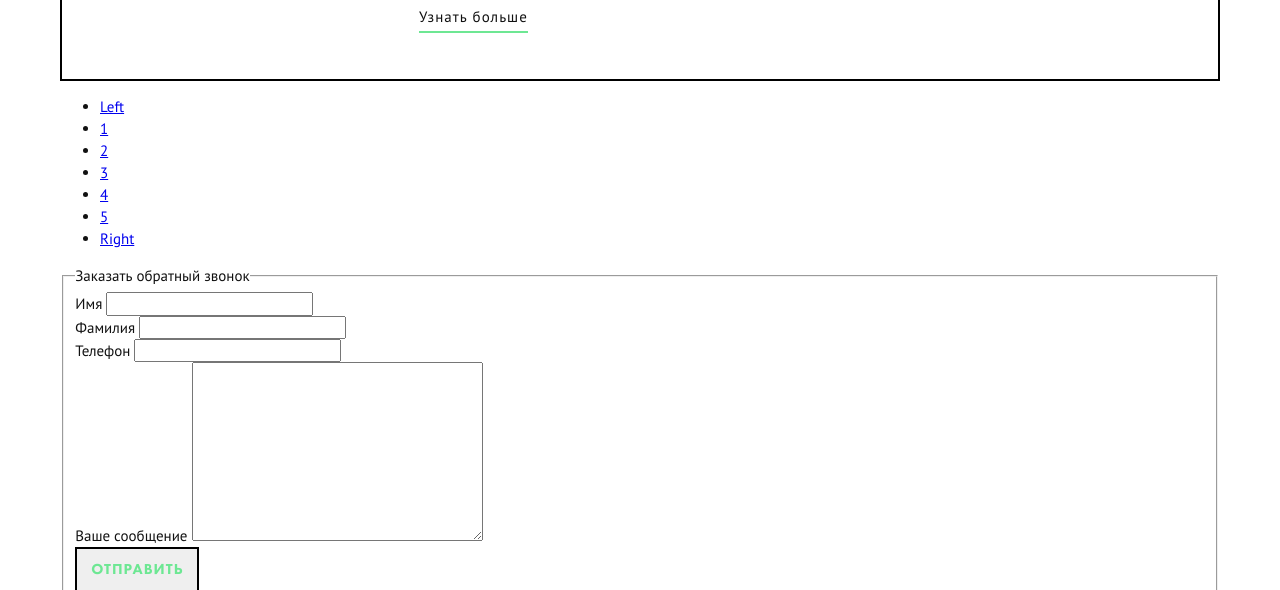
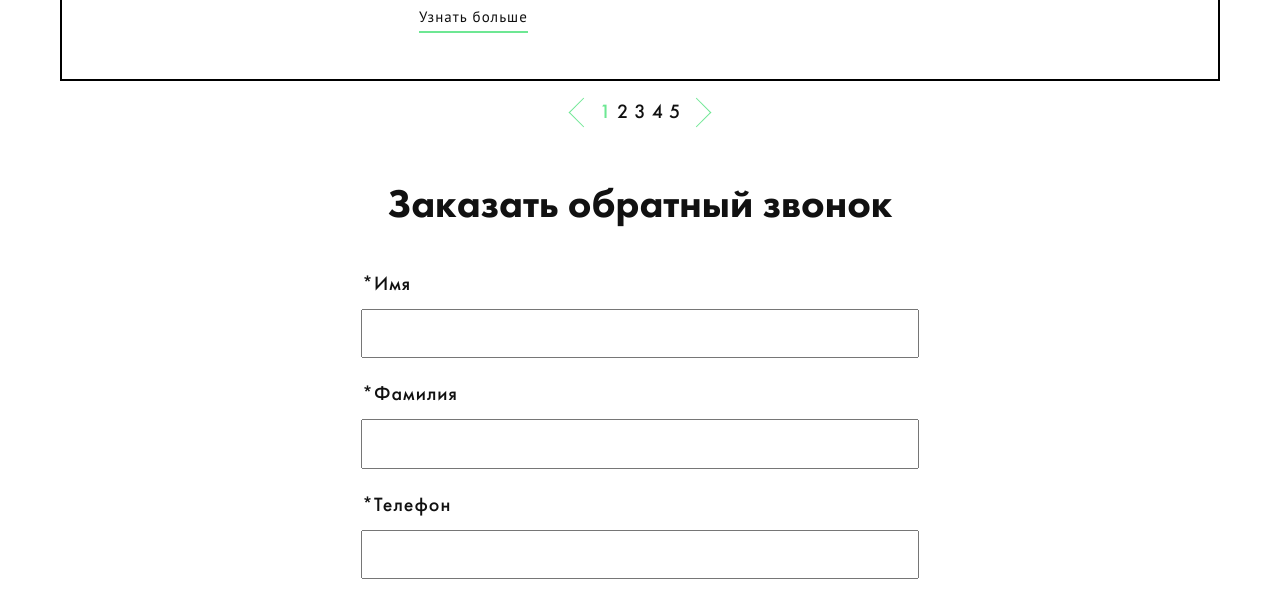
Before and after one commit to s-fomenko/Ice-Ace, a website: page src/index.html in a window 1280 px wide. Shown: the part 825-1415 px from the top of the page. Drawn offline with nearby package versions, Linux system fonts and the light colour scheme; files that its build step writes are made by us from their sources; files whose address does not match are found by name; a web font is replaced by a local one.

Commit message:
form full

```diff
--- a/src/blocks/base/global.scss
+++ b/src/blocks/base/global.scss
@@ -2,6 +2,7 @@ html,
 body {
   margin: 0;
   padding: 0;
+  padding-bottom: 1000px;
 }
 
 body {
--- a/src/blocks/button/button.scss
+++ b/src/blocks/button/button.scss
@@ -12,4 +12,12 @@
   &--offer {
     padding: 10px 34px;
   }
+
+  &--form {
+    margin: 0 auto;
+    display: block;
+    background: #ffffff;
+    padding: 10px 19px;
+    cursor: pointer;
+  }
 }
--- /dev/null
+++ b/src/blocks/form/form.scss
@@ -0,0 +1,69 @@
+.form {
+  width: 558px;
+  box-sizing: border-box;
+  margin: 0 auto;
+  padding-top: 35px;
+
+  &__list {
+    border: 0;
+    margin: 0;
+    padding: 0;
+  }
+
+  &__title {
+    font-family: $futura-pt-heavy;
+    font-size: 40px;
+    line-height: 35px;
+    color: $color-black;
+    text-align: center;
+    padding: 10px;
+    margin-bottom: 27px;
+  }
+
+  &__item {
+    display: flex;
+    flex-direction: column;
+    margin-bottom: 10px;
+
+    &:nth-of-type(3) {
+      margin-bottom: 15px;
+    }
+
+    &:last-of-type {
+      margin-bottom: 60px;
+    }
+  }
+
+  &__label {
+    font-family: $futura-pt-medium;
+    font-size: 20px;
+    line-height: 25px;
+    color: $color-black;
+    position: relative;
+    padding: 13px;
+    letter-spacing: 1px;
+
+    &::before {
+      content: "*";
+      position: absolute;
+      top: 13px;
+      left: 1px;
+    }
+
+    &--textarea {
+      padding: 11px 0;
+
+      &::before {
+        display: none;
+      }
+    }
+  }
+
+  &__input {
+    padding: 14px 20px;
+  }
+
+  &__area {
+    padding: 10px;
+  }
+}
--- a/src/blocks/offer/offer.scss
+++ b/src/blocks/offer/offer.scss
@@ -1,22 +1,22 @@
 .offer {
-  border: 2px solid #000000;
   display: flex;
   padding-bottom: 7px;
+  border: 2px solid #000000;
 
   &__item {
     box-sizing: border-box;
 
     &:first-of-type {
+      position: relative;
       width: 300px;
+      margin-right: 35px;
       padding: 50px 42px 30px 59px;
-      position: relative;
-      margin-right: 35px;
     }
 
     &:nth-of-type(2) {
       width: 550px;
+      margin-right: 10px;
       padding: 44px 22px;
-      margin-right: 10px;
     }
 
     &:last-of-type {
@@ -33,84 +33,84 @@
   }
 
   &__name {
-    font-family: $futura-pt-book;
-    font-size: 15px;
-    line-height: 17px;
-    color: #ffffff;
-    background-color: #000000;
-    text-decoration: none;
-    display: block;
-    text-align: center;
     position: absolute;
     bottom: 104px;
     left: 58px;
+    display: block;
+    box-sizing: border-box;
     width: 200px;
-    box-sizing: border-box;
     padding: 7px 10px;
+    font-size: 15px;
+    line-height: 17px;
+    font-family: $futura-pt-book;
+    text-align: center;
+    color: #ffffff;
+    text-decoration: none;
     letter-spacing: 2px;
+    background-color: #000000;
   }
 
   &__title {
+    margin: 0;
+    margin-bottom: 6px;
     padding: 0;
-    margin: 0;
-    font-family: $futura-pt-heavy;
     font-size: 30px;
     line-height: 35px;
+    font-family: $futura-pt-heavy;
     color: $color-black;
     word-spacing: 1px;
-    margin-bottom: 6px;
   }
 
   &__date {
     margin: 0;
-    font-family: $pt-sans;
+    margin-bottom: 9px;
+    padding: 3px;
     font-size: 15px;
     line-height: 25px;
+    font-family: $pt-sans;
     color: $color-black;
-    padding: 3px;
     letter-spacing: 1px;
-    margin-bottom: 9px;
   }
 
   &__subtitle {
     margin: 0;
-    font-family: $futura-pt-medium;
+    margin-bottom: 10px;
+    padding: 3px;
     font-size: 20px;
     line-height: 25px;
+    font-family: $futura-pt-medium;
     color: $color-black;
-    padding: 3px;
     letter-spacing: 1px;
-    margin-bottom: 10px;
   }
 
   &__text {
     margin: 0;
-    font-family: $pt-sans;
+    margin-bottom: 9px;
+    padding: 5px 43px 8px 0;
     font-size: 15px;
     line-height: 22px;
+    font-family: $pt-sans;
     color: $color-black;
-    padding: 5px 43px 8px 0;
     letter-spacing: 1px;
-    margin-bottom: 9px;
   }
 
   &__link {
-    font-family: $pt-sans;
+    padding-bottom: 5px;
     font-size: 15px;
     line-height: 22px;
+    font-family: $pt-sans;
     color: $color-black;
     text-decoration: none;
+    letter-spacing: 1px;
     border-bottom: 2px solid $color-green;
-    letter-spacing: 1px;
-    padding-bottom: 5px;
   }
 
   &__price {
-    font-family: $futura-pt-medium;
+    margin-bottom: 16px;
     font-size: 30px;
     line-height: 70px;
+    font-family: $futura-pt-medium;
     color: $color-black;
     letter-spacing: 1px;
-    margin-bottom: 16px;
   }
 }
--- /dev/null
+++ b/src/blocks/pagination/pagination.scss
@@ -0,0 +1,58 @@
+.pagination {
+  display: flex;
+  justify-content: center;
+  margin: 0;
+  padding: 0;
+  list-style: none;
+
+  &__item {
+    position: relative;
+    padding: 0 3px;
+  }
+
+  &__link {
+    font-size: 20px;
+    line-height: 60px;
+    font-family: $futura-pt-medium;
+    color: $color-black;
+    text-decoration: none;
+
+    &--active {
+      color: $color-green;
+    }
+
+    &--left {
+      font-size: 0;
+
+      &::after {
+        content: "";
+        position: absolute;
+        top: 21px;
+        left: -18px;
+        display: block;
+        width: 20px;
+        height: 20px;
+        border-top: 1px solid $color-green;
+        border-left: 1px solid $color-green;
+        transform: rotate(-45deg);
+      }
+    }
+
+    &--right {
+      font-size: 0;
+
+      &::after {
+        content: "";
+        position: absolute;
+        top: 21px;
+        right: -18px;
+        display: block;
+        width: 20px;
+        height: 20px;
+        border-top: 1px solid $color-green;
+        border-right: 1px solid $color-green;
+        transform: rotate(45deg);
+      }
+    }
+  }
+}
--- a/src/index.html
+++ b/src/index.html
@@ -129,7 +129,7 @@
 
         <ul class="pagination">
           <li class="pagination__item">
-            <a class="pagination__link  pagination__link--active" href="#">Left</a>
+            <a class="pagination__link  pagination__link--left" href="#">Left</a>
           </li>
           <li class="pagination__item">
             <a class="pagination__link  pagination__link--active" href="#">1</a>
@@ -147,7 +147,7 @@
             <a class="pagination__link" href="#">5</a>
           </li>
           <li class="pagination__item">
-            <a class="pagination__link" href="#">Right</a>
+            <a class="pagination__link  pagination__link--right" href="#">Right</a>
           </li>
         </ul>
 
@@ -171,11 +171,11 @@
             </div>
 
             <div class="form__item">
-              <label for="textarea" class="form__label">Ваше сообщение</label>
-              <textarea id="textarea" class="form__area" rows="10" cols="30" name="textarea"></textarea>
+              <label for="textarea" class="form__label  form__label--textarea">Ваше сообщение</label>
+              <textarea id="textarea" class="form__area" rows="6" name="textarea"></textarea>
             </div>
 
-            <button class="button" type="submit">Отправить</button>
+            <button class="button  button--form" type="submit">Отправить</button>
 
           </fieldset>
         </form>
--- a/src/style.scss
+++ b/src/style.scss
@@ -12,3 +12,5 @@
 @import "blocks/title/title.scss";
 @import "blocks/table/table.scss";
 @import "blocks/offer/offer.scss";
+@import "blocks/pagination/pagination.scss";
+@import "blocks/form/form.scss";
```
Also changed, not shown: build/css/style.css, build/index.html.
